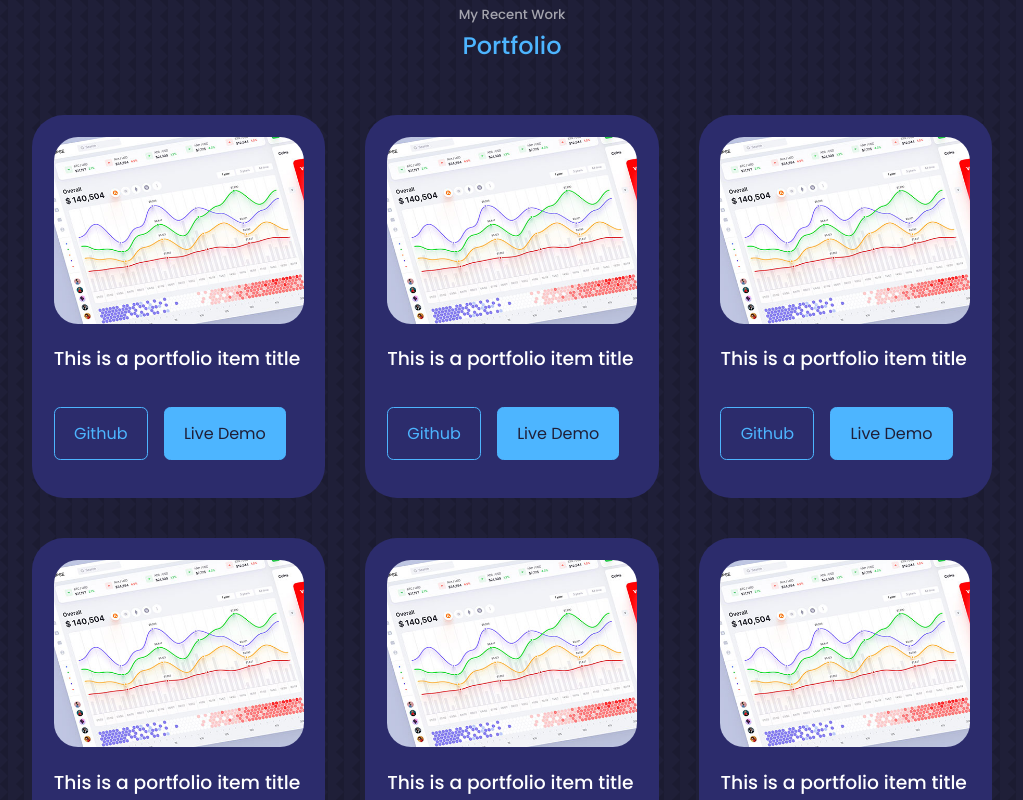
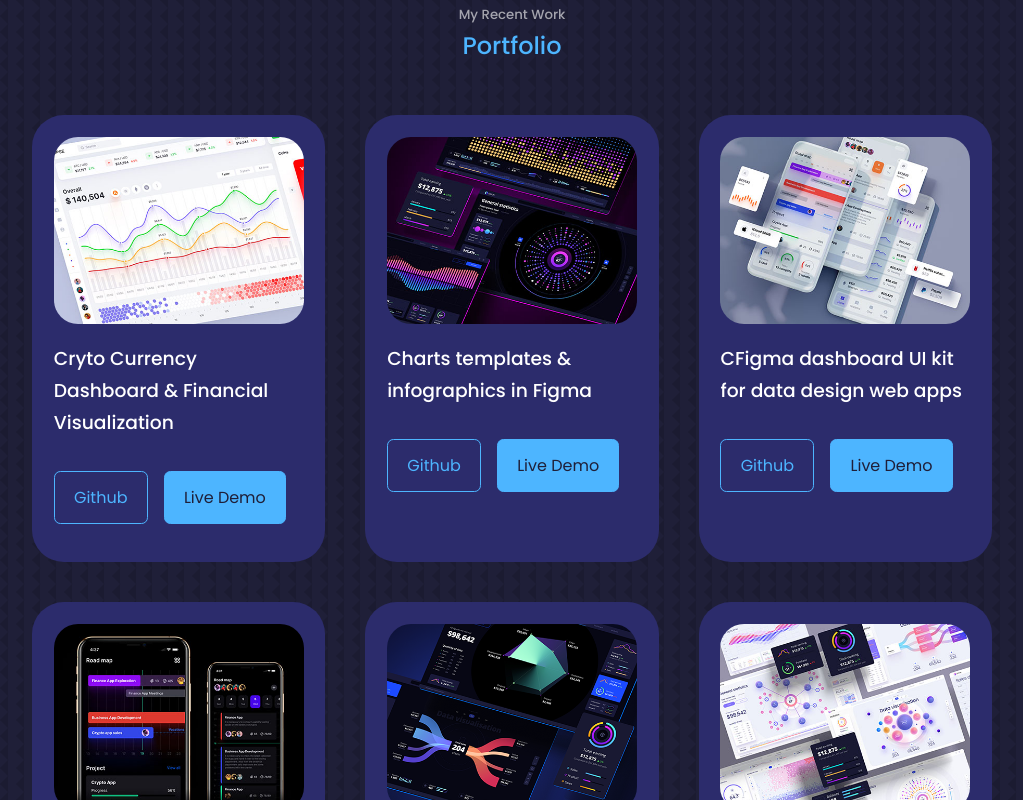
Before and after one commit to jasonkartz7/Wedding-App, a React (Create React App) app: page / in a window 1280 px wide. Shown: the part 3000-3800 px from the top of the page, without its empty margins (128-1151 px from the left). Built offline with nearby package versions, Linux system fonts and the light colour scheme.

Commit message:
portfolioMethod

```diff
--- a/src/components/portfolio/Portfolio.jsx
+++ b/src/components/portfolio/Portfolio.jsx
@@ -7,6 +7,51 @@ import IMG4 from '../../assets/portfolio4.jpg'
 import IMG5 from '../../assets/portfolio5.png'
 import IMG6 from '../../assets/portfolio6.jpg'
 
+const data = [
+  {
+    id:1,
+    image: IMG1,
+    title: 'Cryto Currency Dashboard & Financial Visualization',
+    github: 'https://github.com',
+    demo: 'https://dribbble.com/shots/16673715-Crypto-currency-dashboards-and-financial-data-visualization'
+  },
+  {
+    id:2,
+    image: IMG2,
+    title: 'Charts templates & infographics in Figma',
+    github: 'https://github.com',
+    demo: 'https://dribbble.com/'
+  },
+  {
+    id:3,
+    image: IMG3,
+    title: 'CFigma dashboard UI kit for data design web apps',
+    github: 'https://github.com',
+    demo: 'https://dribbble.com/'
+  },
+  {
+    id:4,
+    image: IMG4,
+    title: 'Maintaining tasks and tracking progress',
+    github: 'https://github.com',
+    demo: 'https://dribbble.com/'
+  },
+  {
+    id:5,
+    image: IMG5,
+    title: 'Charts templates & infographics in Figma',
+    github: 'https://github.com',
+    demo: 'https://dribbble.com/'
+  },
+  {
+    id:6,
+    image: IMG6,
+    title: 'Charts templates & infographics in Figma',
+    github: 'https://github.com',
+    demo: 'https://dribbble.com/'
+  },
+]
+
 const Portfolio = () => {
   return (
     <section id='portfolio'>
@@ -14,66 +59,24 @@ const Portfolio = () => {
       <h2>Portfolio</h2>
 
       <div className="container portfolio_container">
-        <article className='portfolio_item'>
-          <div className="portfolio_item-image">
-            <img src={IMG1} alt="" />
-          </div>
-          <h3>This is a portfolio item title</h3>
-          <div className="portfolio_item-cta">
-            <a href="https://github.com" className='btn' target='_blank'>Github</a>
-            <a href="https://dribbble.com/jasonkartz" className='btn btn-primary' target='_blank'>Live Demo</a>
-          </div>
-        </article>
-        <article className='portfolio_item'>
-          <div className="portfolio_item-image">
-            <img src={IMG1} alt="" />
-          </div>
-          <h3>This is a portfolio item title</h3>
-          <div className="portfolio_item-cta">
-            <a href="https://github.com" className='btn' target='_blank'>Github</a>
-            <a href="https://dribbble.com/jasonkartz" className='btn btn-primary' target='_blank'>Live Demo</a>
-          </div>
-        </article>
-        <article className='portfolio_item'>
-          <div className="portfolio_item-image">
-            <img src={IMG1} alt="" />
-          </div>
-          <h3>This is a portfolio item title</h3>
-          <div className="portfolio_item-cta">
-            <a href="https://github.com" className='btn' target='_blank'>Github</a>
-            <a href="https://dribbble.com/jasonkartz" className='btn btn-primary' target='_blank'>Live Demo</a>
-          </div>
-        </article>
-        <article className='portfolio_item'>
-          <div className="portfolio_item-image">
-            <img src={IMG1} alt="" />
-          </div>
-          <h3>This is a portfolio item title</h3>
-          <div className="portfolio_item-cta">
-            <a href="https://github.com" className='btn' target='_blank'>Github</a>
-            <a href="https://dribbble.com/jasonkartz" className='btn btn-primary' target='_blank'>Live Demo</a>
-          </div>
-        </article>
-        <article className='portfolio_item'>
-          <div className="portfolio_item-image">
-            <img src={IMG1} alt="" />
-          </div>
-          <h3>This is a portfolio item title</h3>
-          <div className="portfolio_item-cta">
-            <a href="https://github.com" className='btn' target='_blank'>Github</a>
-            <a href="https://dribbble.com/jasonkartz" className='btn btn-primary' target='_blank'>Live Demo</a>
-          </div>
-        </article>
-        <article className='portfolio_item'>
-          <div className="portfolio_item-image">
-            <img src={IMG1} alt="" />
-          </div>
-          <h3>This is a portfolio item title</h3>
-          <div className="portfolio_item-cta">
-            <a href="https://github.com" className='btn' target='_blank'>Github</a>
-            <a href="https://dribbble.com/jasonkartz" className='btn btn-primary' target='_blank'>Live Demo</a>
-          </div>
-        </article>
+        {
+          data.map(({ id, image, title, github, demo }) =>{
+            return(
+              <article key={id} className='portfolio_item'>
+              <div className="portfolio_item-image">
+                <img src={image} alt={title} />
+              </div>
+              <h3>{title}</h3>
+              <div className="portfolio_item-cta">
+                <a href={github} className='btn' target='_blank'>Github</a>
+                <a href={demo} className='btn btn-primary' target='_blank'>Live Demo</a>
+              </div>
+            </article>
+            )
+          })
+        }
+
+
       </div>
     </section>
   )
```
